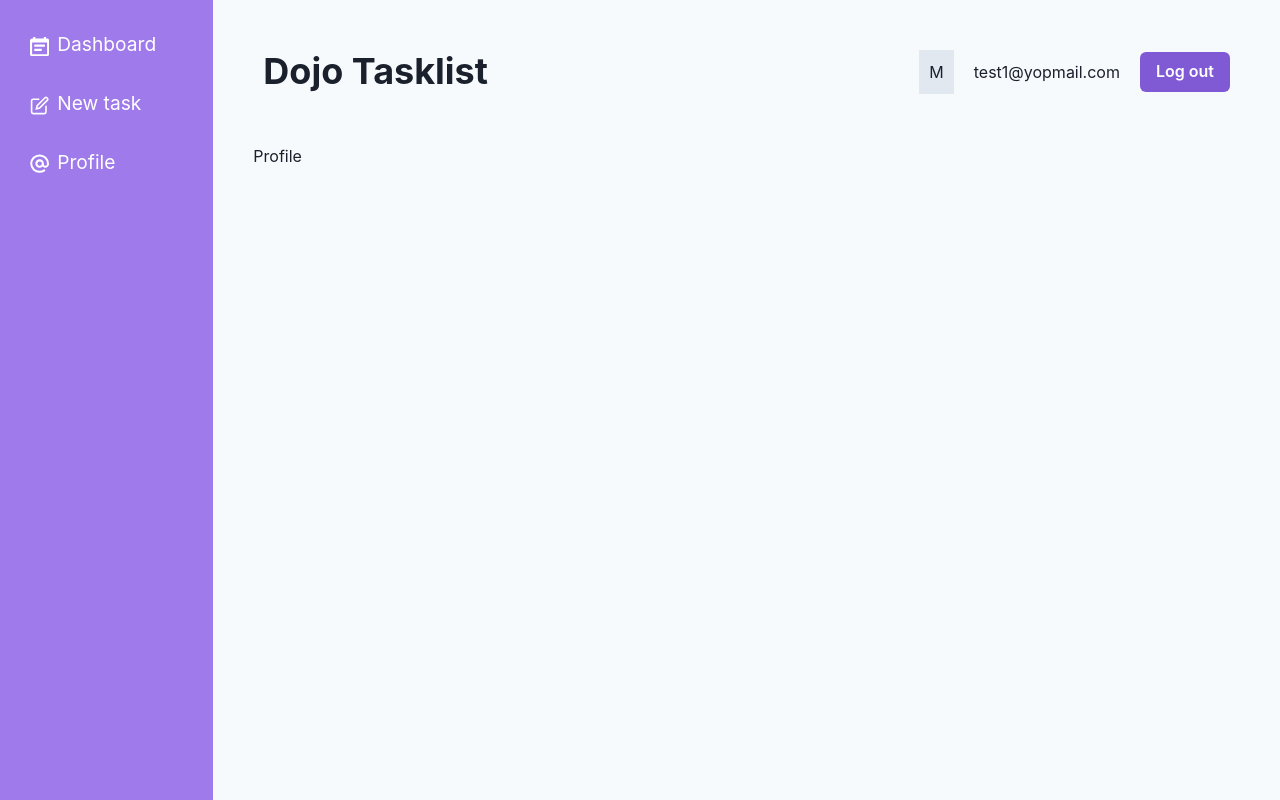
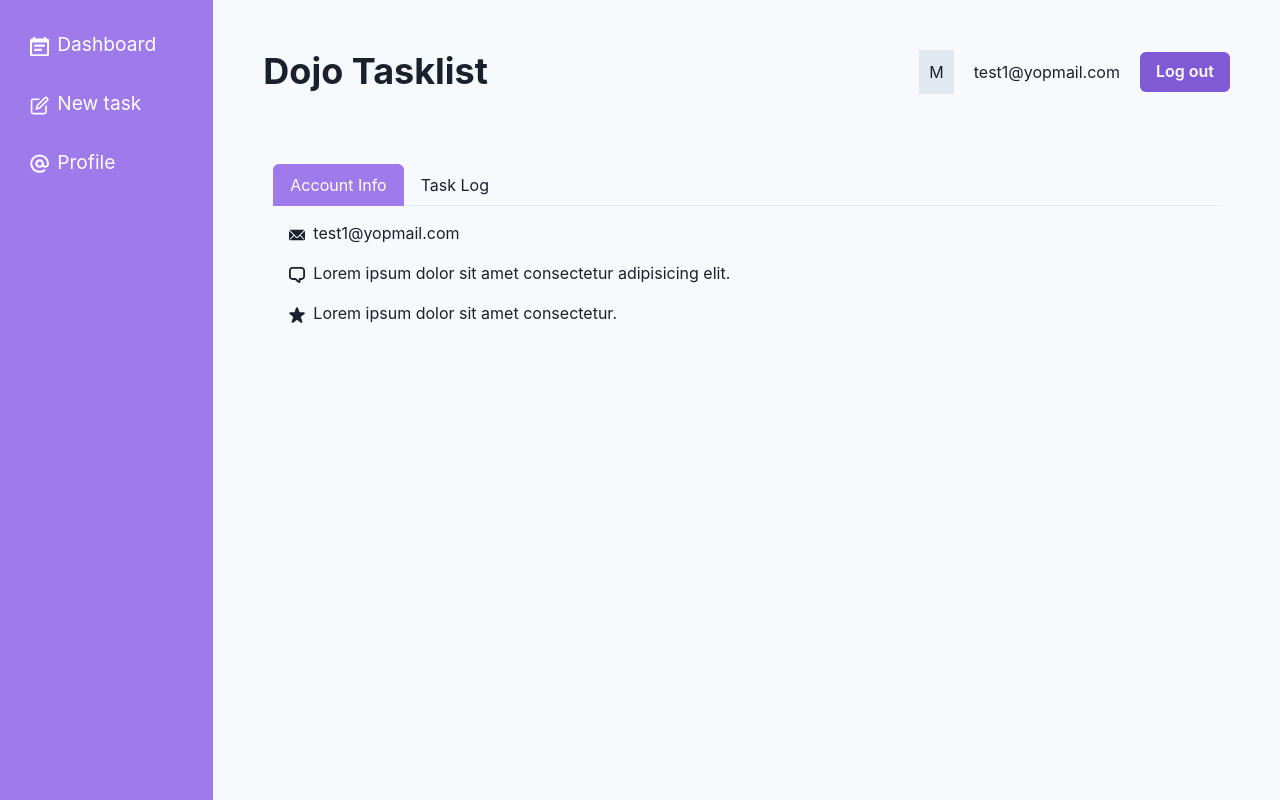
Before and after one commit to zawraz/dojo-tasklist, a React (Vite) app: page /profile in a window 1280 px wide. Built offline with nearby package versions, Linux system fonts and the light colour scheme.

Commit message:
Update Profile.jsx
* +tabs for user profile

```diff
--- a/src/pages/Profile.jsx
+++ b/src/pages/Profile.jsx
@@ -1,5 +1,74 @@
+import {
+	ChatIcon,
+	CheckCircleIcon,
+	EmailIcon,
+	StarIcon,
+	WarningIcon,
+} from "@chakra-ui/icons"
+import {
+	List,
+	ListIcon,
+	ListItem,
+	Tab,
+	TabList,
+	TabPanel,
+	TabPanels,
+	Tabs,
+} from "@chakra-ui/react"
+
 export default function Profile() {
-  return (
-    <div>Profile</div>
-  )
+	return (
+		<Tabs colorScheme="purple" mt="40px" p="20px" variant="enclosed">
+			<TabList>
+				<Tab _selected={{ color: "white", bg: "purple.400" }}>Account Info</Tab>
+				<Tab _selected={{ color: "white", bg: "purple.400" }}>Task Log</Tab>
+			</TabList>
+			<TabPanels>
+				<TabPanel>
+					<List spacing={4}>
+						<ListItem>
+							<ListIcon as={EmailIcon} />
+							test1@yopmail.com
+						</ListItem>
+						<ListItem>
+							<ListIcon as={ChatIcon} />
+							Lorem ipsum dolor sit amet consectetur adipisicing elit.
+						</ListItem>
+						<ListItem>
+							<ListIcon as={StarIcon} />
+							Lorem ipsum dolor sit amet consectetur.
+						</ListItem>
+					</List>
+				</TabPanel>
+				<TabPanel>
+					<List spacing={4}>
+						<ListItem>
+							<ListIcon as={CheckCircleIcon} color="teal.400" />
+							Lorem ipsum dolor sit amet consectetur.
+						</ListItem>
+						<ListItem>
+							<ListIcon as={CheckCircleIcon} color="teal.400" />
+							Lorem ipsum dolor sit amet consectetur.
+						</ListItem>
+						<ListItem>
+							<ListIcon as={WarningIcon} color="red.400" />
+							Lorem ipsum dolor sit amet consectetur.
+						</ListItem>
+						<ListItem>
+							<ListIcon as={CheckCircleIcon} color="teal.400" />
+							Lorem ipsum dolor sit amet consectetur.
+						</ListItem>
+						<ListItem>
+							<ListIcon as={WarningIcon} color="red.400" />
+							Lorem ipsum dolor sit amet consectetur.
+						</ListItem>
+						<ListItem>
+							<ListIcon as={CheckCircleIcon} color="teal.400" />
+							Lorem ipsum dolor sit amet consectetur.
+						</ListItem>
+					</List>
+				</TabPanel>
+			</TabPanels>
+		</Tabs>
+	)
 }
```
